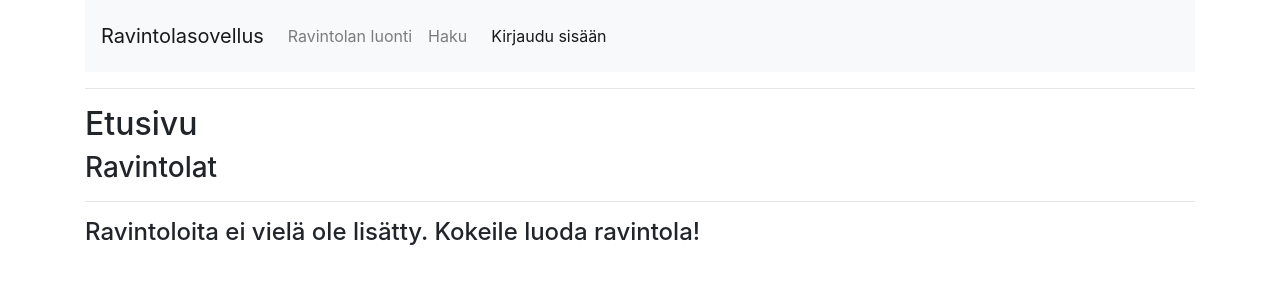
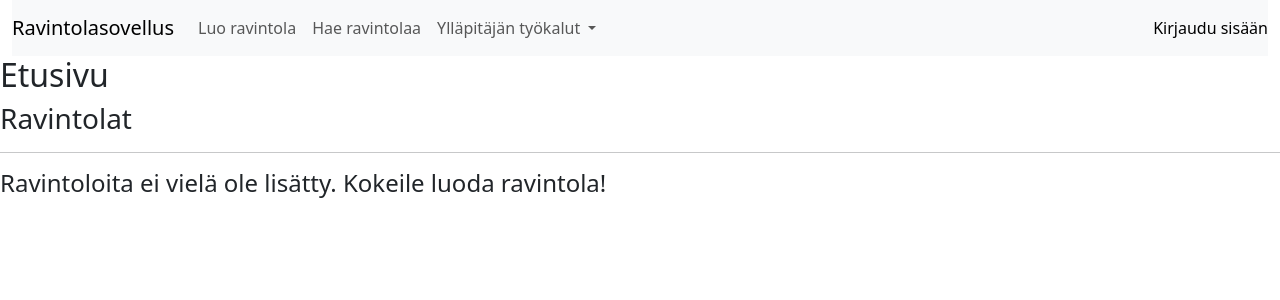
Before and after one commit to kuosaton/tsoha-ravintolasovellus, a Flask app: template templates/index.html in a window 1280 px wide. Shown: the top 300 px of the page. Run offline with Flask 3, Linux system fonts and the light colour scheme; the template is opened without the code that fills it, so the values that code supplies are empty; some libraries are stand-ins or nearby versions.

Commit message:
Changed layout.html to use latest version of Bootstrap (5.3.3) and proper HTML5 doctype format. Packed admin links into a neat dropdown menu

```diff
--- a/templates/layout.html
+++ b/templates/layout.html
@@ -1,32 +1,50 @@
-<!DOCTYPE html>
+<!doctype html>
+<html lang="en">
+	<head>
+		<meta charset="utf-8">
 		<meta name="viewport" content="width=device-width, initial-scale=1">
-<link rel="stylesheet" href="https://stackpath.bootstrapcdn.com/bootstrap/4.5.0/css/bootstrap.min.css">
-
+		<link href="https://cdn.jsdelivr.net/npm/bootstrap@5.3.3/dist/css/bootstrap.min.css" rel="stylesheet" integrity="sha384-QWTKZyjpPEjISv5WaRU9OFeRpok6YctnYmDr5pNlyT2bRjXh0JMhjY6hW+ALEwIH" crossorigin="anonymous">
 		<title>{% block title %}{% endblock %} – Ravintolasovellus</title>
-
-<div class="container">
-	<nav class="navbar navbar-expand-lg navbar-light bg-light">
+	</head>
+	<body>
+		<div class="container-fluid">
+			<nav class="navbar navbar-expand-lg bg-body-tertiary">
 				<a class="navbar-brand" href="/">Ravintolasovellus</a>
-		<ul class="navbar-nav">
+				<button class="navbar-toggler" type="button" data-bs-toggle="collapse" data-bs-target="#navbarSupportedContent">
+					<span class="navbar-toggler-icon"></span>
+				</button>
+				<div class="collapse navbar-collapse" id="navbarSupportedContent">
+					<ul class="navbar-nav me-auto mb-2 mb-lg-0">
 						<li class="nav-item">
-				<a class="nav-link" href="/create">Ravintolan luonti</a>
+							<a class="nav-link" href="/create">Luo ravintola</a>
 						</li>
 						<li class="nav-item">
-				<a class="nav-link"  href="/search">Haku</a>
+							<a class="nav-link"  href="/search">Hae ravintolaa</a>
+						</li>
+                        			<li class="nav-item dropdown">
+							<a class="nav-link dropdown-toggle" href="#" role="button" data-bs-toggle="dropdown">
+								Ylläpitäjän työkalut
+							</a>
+							<ul class="dropdown-menu">
+                                				<li><a class="dropdown-item" href="/delete_restaurant">Ravintolan poisto</a></li>
+                                				<li><a class="dropdown-item" href="/delete_review">Arvostelun poisto</a></li>
+								<li><hr class="dropdown-divider"></li>
+								<li><a class="dropdown-item" href="/restore_restaurant">Poistetut ravintolat</a></li>
+                                				<li><a class="dropdown-item" href="/restore_review">Poistetut arvostelut</a></li>
+							</ul>
                         			</li>
 					</ul>
 					<span class="navbar-text">
-			{% if session.user_seclevel == 1 %}
-			Kirjauduttu sisään käyttäjänä: {{ session.user_name }}
+						{% if session.user_seclevel == 1 or session.user_seclevel == 2 %}
+						Kirjauduttu sisään käyttäjänä: <b>{{ session.user_name }}</b>
 						<a class="nav-link" href="/logout">Kirjaudu ulos</a>
-			{% elif session.user_seclevel == 2 %}
-			Kirjauduttu sisään ylläpitäjänä: {{ session.user_name }}
-			<a class="nav-link"  href="/logout">Kirjaudu ulos</a>
 						{% else %}
                 				<a class="nav-link" href="/login">Kirjaudu sisään</a>
 						{% endif %}
 					</span>
 			</nav>
-	<hr>
+		</div>
 		{% block content %}{% endblock %}
-</div>
+		<script src="https://cdn.jsdelivr.net/npm/bootstrap@5.3.3/dist/js/bootstrap.bundle.min.js" integrity="sha384-YvpcrYf0tY3lHB60NNkmXc5s9fDVZLESaAA55NDzOxhy9GkcIdslK1eN7N6jIeHz" crossorigin="anonymous"></script>
+	</body>
+</html>
```
Lines whose indentation alone changed are shown as unchanged.
